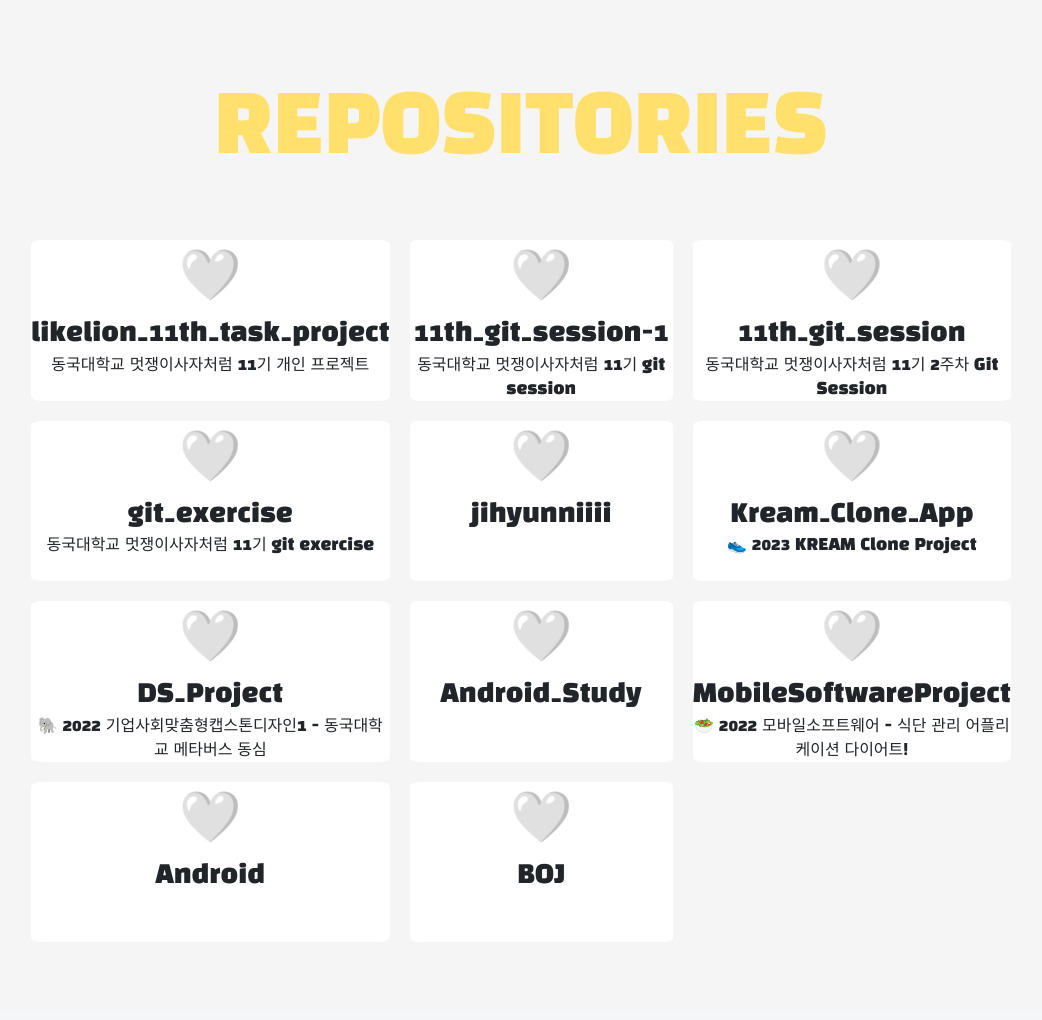
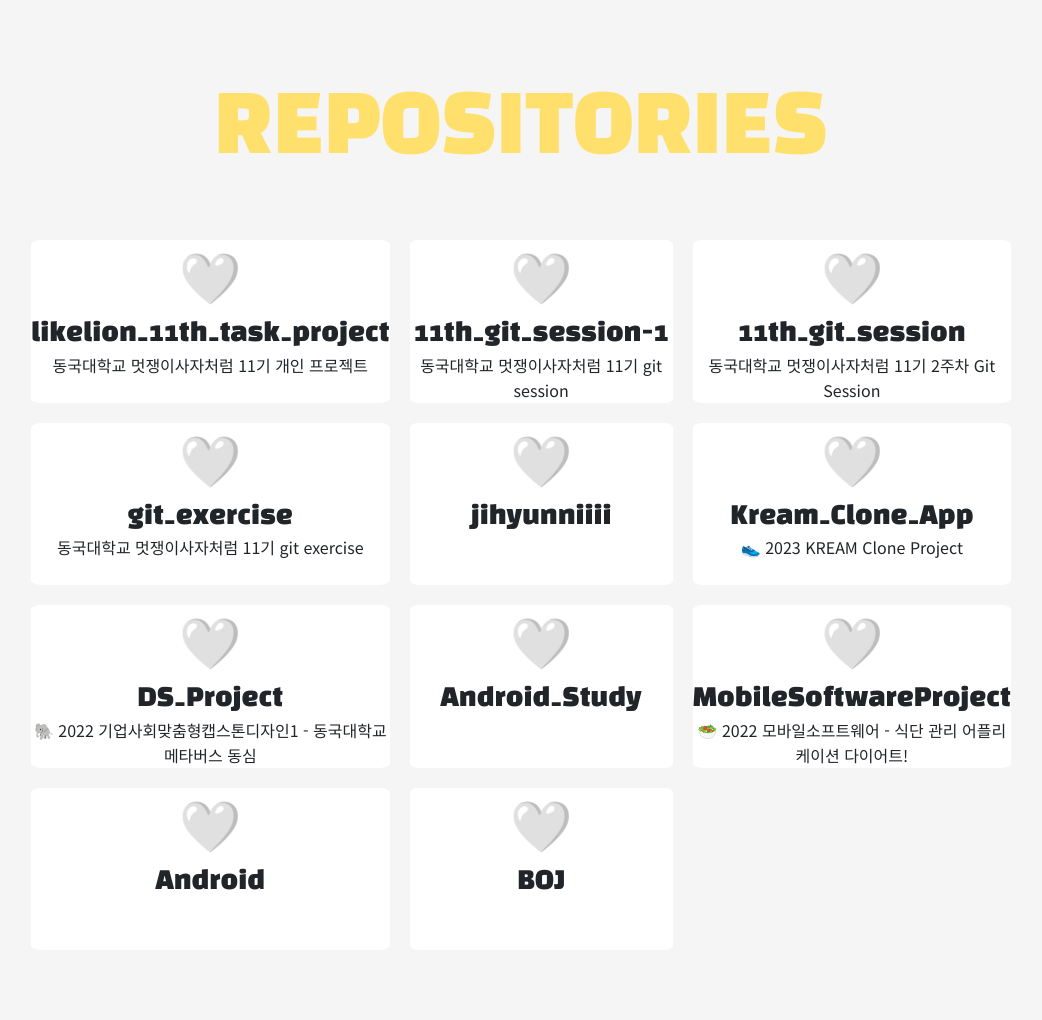
Before and after one commit to jihyunniiii/likelion_11th_task_project, a Django app: page /repo/ in a window 1280 px wide. Shown: the part 56-1076 px from the top of the page, without its empty margins (119-1161 px from the left). Before the commit the page ends 940 px from the top, so only its background shows below. Run offline with Django 4.2, Linux system fonts and the light colour scheme.

Commit message:
design : font-family 변경

```diff
--- a/likelion_11th/likelion_11th/static/css/project.css
+++ b/likelion_11th/likelion_11th/static/css/project.css
@@ -1,15 +1,20 @@
-@import url('https://fonts.googleapis.com/css2?family=Black+Han+Sans&display=swap');
-
-* {
-    font-family: 'Black Han Sans', sans-serif;
-}
+@import url('https://fonts.googleapis.com/css2?family=Black+Han+Sans&family=Noto+Sans+KR:wght@400&display=swap');
 
 img {
     height: 450px;
     width: 450px;
 }
 
+.navbar-brand {
+    font-family: 'Black Han Sans', sans-serif;
+}
+
+.nav-item {
+    font-family: 'Black Han Sans', sans-serif;
+}
+
 .profile {
+    font-family: 'Black Han Sans', sans-serif;
     text-align: center;
     padding-top: 110px;
     padding-bottom: 50px;
@@ -30,6 +35,7 @@ img {
 }
 
 .repotitle {
+    font-family: 'Black Han Sans', sans-serif;
     color: #ffe06c;
     font-size: 80px;
     margin-bottom: 50px;
@@ -58,5 +64,10 @@ img {
 }
 
 .itemtitle {
+    font-family: 'Black Han Sans', sans-serif;
     font-size: 25px;
 }
+
+.itemdescription {
+    font-family: 'Noto Sans KR', sans-serif;
+}
```
